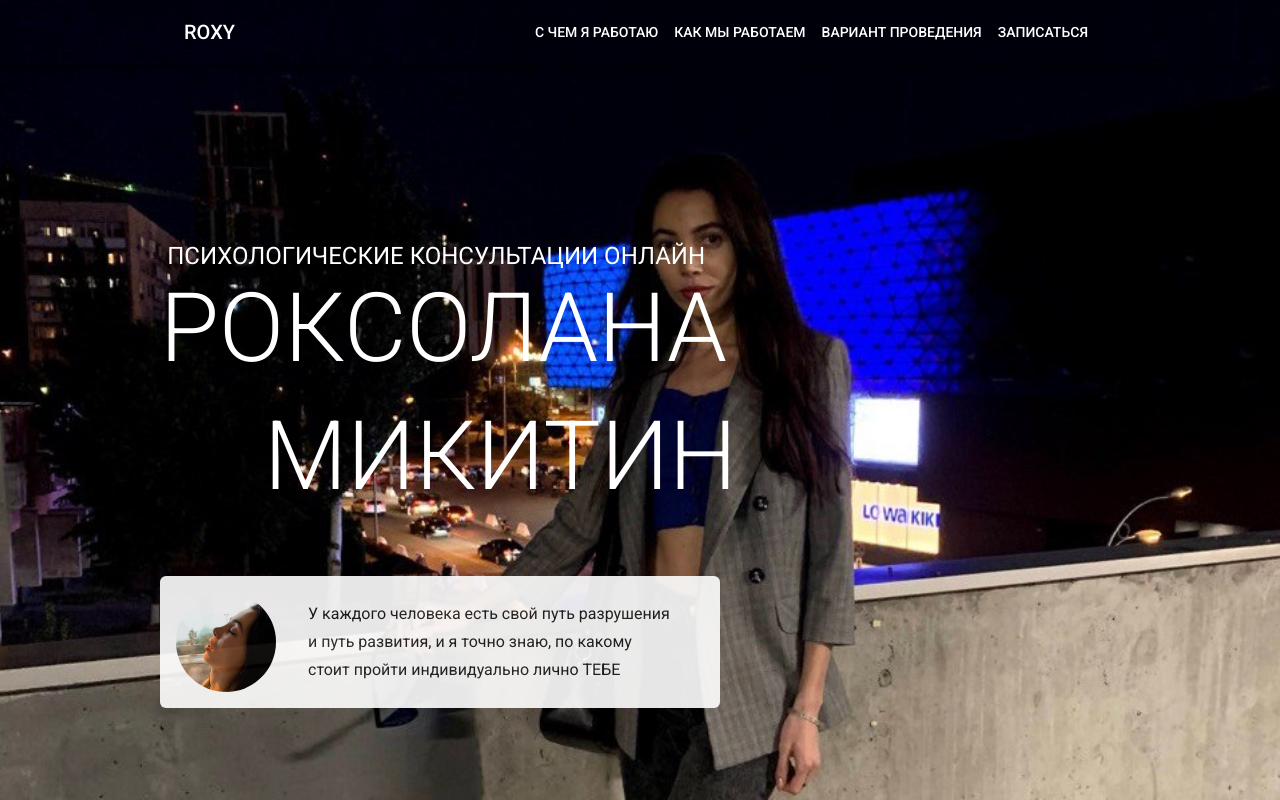
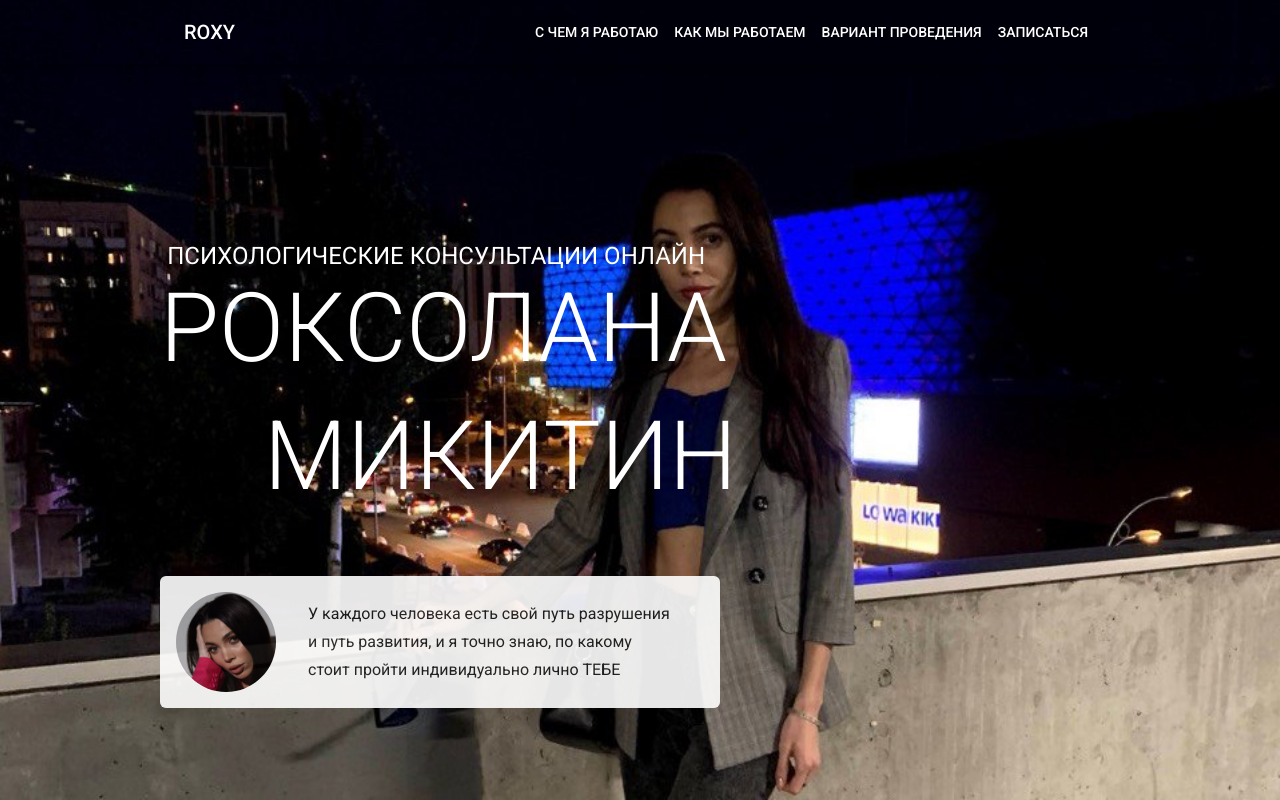
Before and after one commit to limetrack/roxy, a Next.js app: page / in a window 1280 px wide. Built offline with nearby package versions, Linux system fonts and the light colour scheme.

Commit message:
Hero avatar update

```diff
--- a/src/app/page.jsx
+++ b/src/app/page.jsx
@@ -48,7 +48,7 @@ export default function HomePage() {
               <Box sx={{
                 minWidth: '100px',
                 height: '100px',
-                backgroundImage: 'url(/photo2.jpg)',
+                backgroundImage: 'url(/IMG_5497.JPG)',
                 backgroundPosition: 'top',
                 backgroundRepeat: 'no-repeat',
                 backgroundSize: 'cover',
```
Also changed, not shown: public/IMG_5497.JPG (added).
